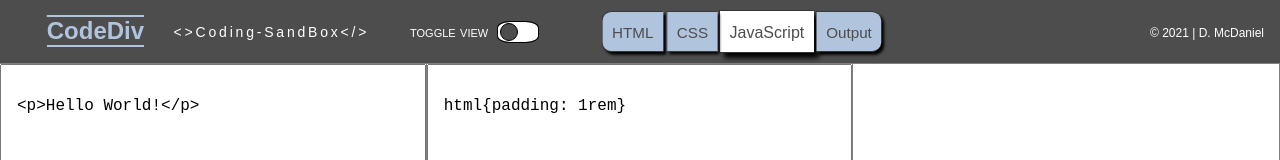
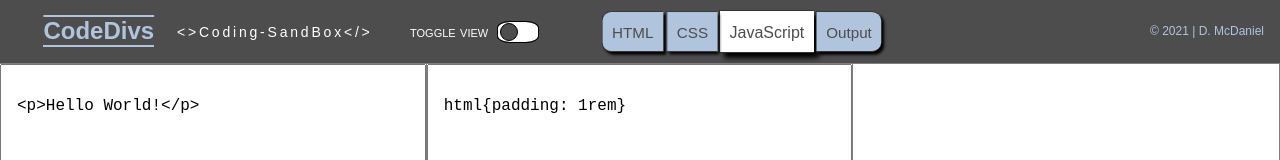
Before and after one commit to sent1nel101/CodeDivs, a plain HTML site: page index.html in a window 1280 px wide. Shown: the top 160 px of the page. Drawn offline with nearby package versions, Linux system fonts and the light colour scheme.

Commit message:
visual style update

```diff
--- a/index.html
+++ b/index.html
@@ -26,7 +26,7 @@
     <div class="header">
 <!-- START logo container -->
         <div id="logo">
-            <h1>CodeDiv</h1>
+            <h1>CodeDivs</h1>
             <span id="logo-sub"> &lt;&gt;Coding-SandBox&lt;/&gt;</span>
         </div>
 <!-- END logo container -->
--- a/style.css
+++ b/style.css
@@ -43,8 +43,9 @@ body{
 
             #logo-me{
                 padding: 1rem;
-                font-size: 12px;
-                margin-top: 10px;
+                font-size: .75rem;
+                margin-top: .5rem;
+                color: lightsteelblue;
             }
 
 /* container for selecto buttons */
```
